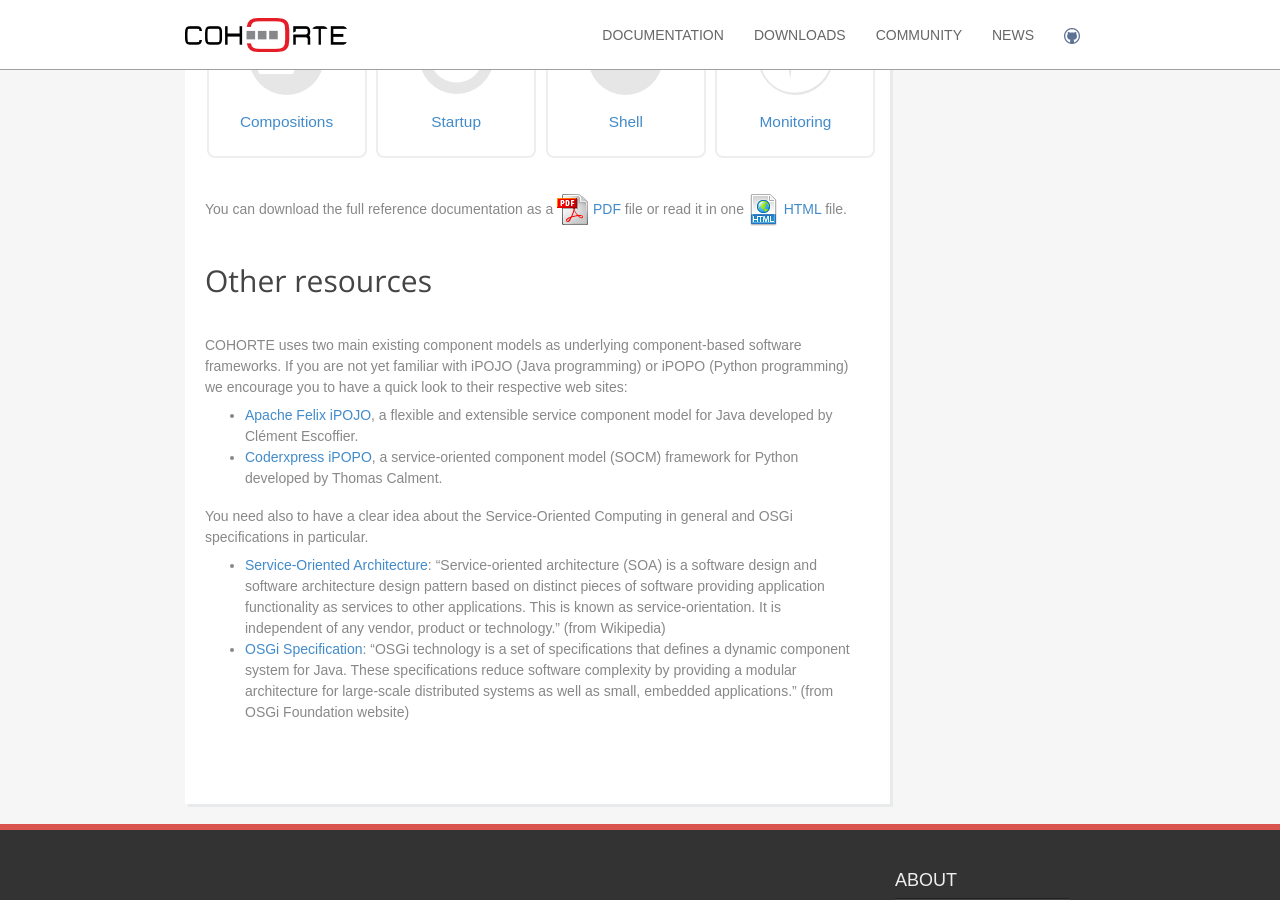
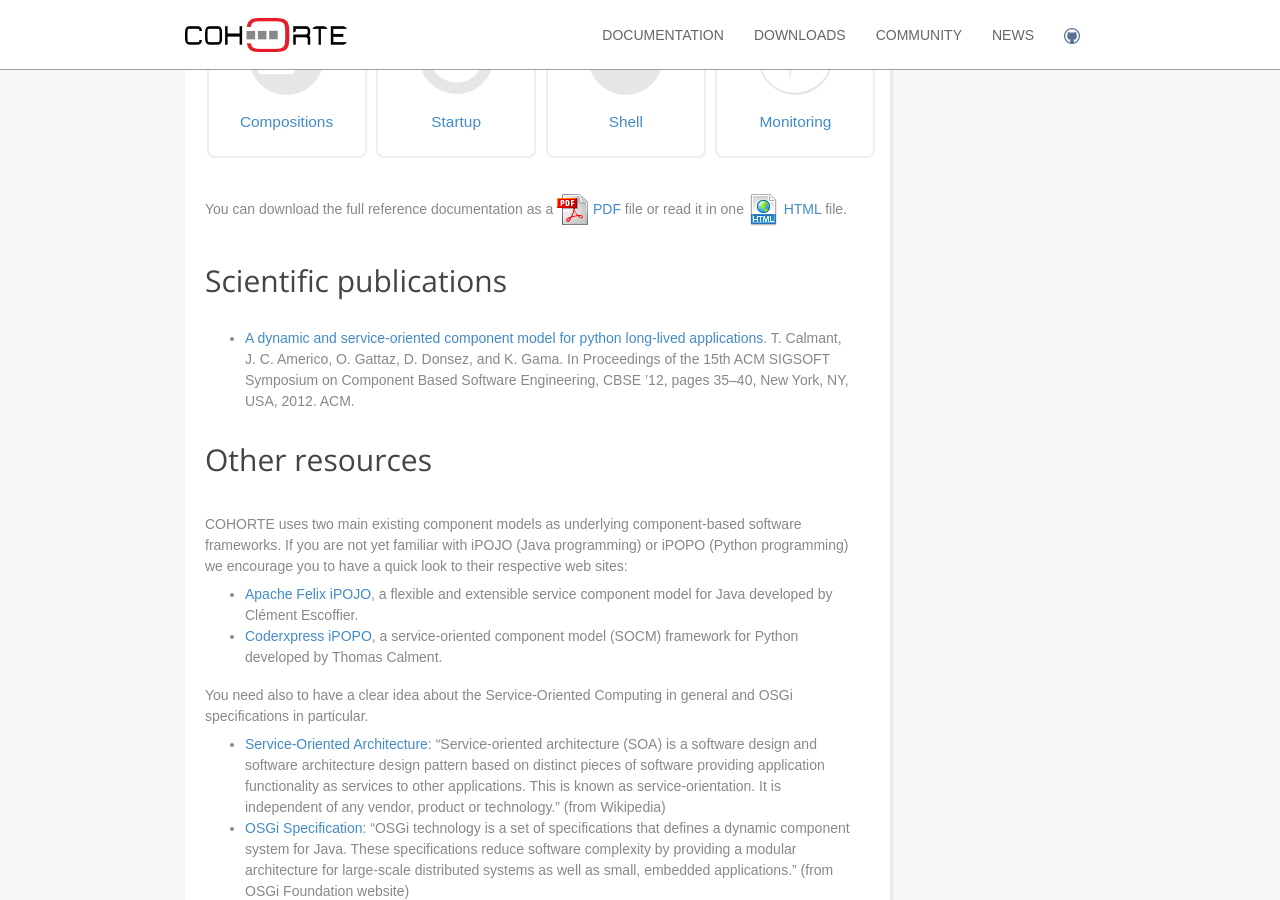
Before and after one commit to cohorte/cohorte.github.io, a Jekyll site: the page built from docs/1.x/index.md, in a window 1280 px wide and 900 px high, scrolled down 1206 px. Built offline with Jekyll 4.4.1, drawn with Linux system fonts in a browser that asks for light colours.

Commit message:
Update index.md

```diff
--- a/docs/1.x/index.md
+++ b/docs/1.x/index.md
@@ -80,6 +80,10 @@ Some resources to get started quickly:
 You can download the full reference documentation as a [ ![PDF]({{ site.baseurl }}/resources/images/pdf.png) PDF](refdoc.html) file or read it in one [ ![PDF]({{ site.baseurl }}/resources/images/html.png) HTML](refdoc.html) file.
 
 
+## Scientific publications
+
+* [A dynamic and service-oriented component model for python long-lived applications](). T. Calmant, J. C. Americo, O. Gattaz, D. Donsez, and K. Gama. In Proceedings of the 15th ACM SIGSOFT Symposium on Component Based Software Engineering, CBSE ’12, pages 35–40, New York, NY, USA, 2012. ACM.
+
 ## Other resources
 
 COHORTE uses two main existing component models as underlying component-based software frameworks. If you are not yet familiar with iPOJO (Java programming) or iPOPO (Python programming) we encourage you to have a quick look to their respective web sites:
```
